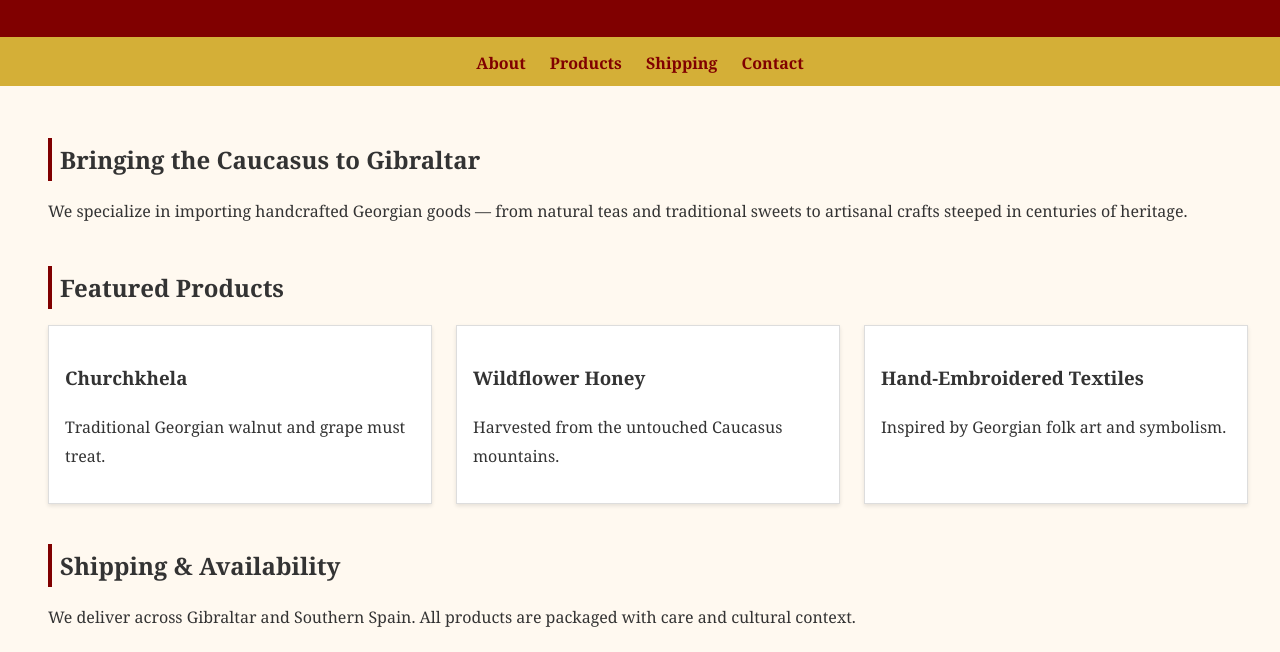
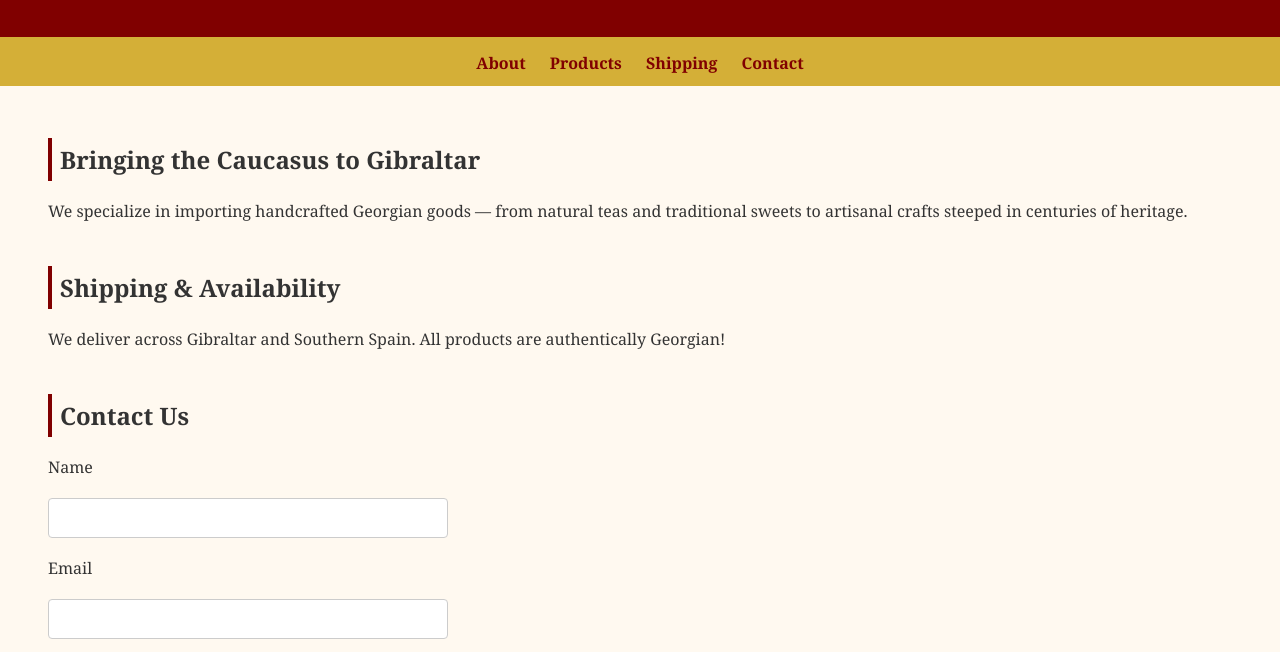
Before and after one commit to catlikesice/GeorgiaGibraltar, a plain HTML site: page index.html in a window 1280 px wide. Shown: the part 127-779 px from the top of the page. Drawn offline with Linux system fonts and the light colour scheme.

Commit message:
Update index.html
removed featured products

```diff
--- a/index.html
+++ b/index.html
@@ -27,27 +27,9 @@
       <p>We specialize in importing handcrafted Georgian goods — from natural teas and traditional sweets to artisanal crafts steeped in centuries of heritage.</p>
     </section>
 
-    <section id="products">
-      <h2>Featured Products</h2>
-      <div class="product-list">
-        <div class="product">
-          <h3>Churchkhela</h3>
-          <p>Traditional Georgian walnut and grape must treat.</p>
-        </div>
-        <div class="product">
-          <h3>Wildflower Honey</h3>
-          <p>Harvested from the untouched Caucasus mountains.</p>
-        </div>
-        <div class="product">
-          <h3>Hand-Embroidered Textiles</h3>
-          <p>Inspired by Georgian folk art and symbolism.</p>
-        </div>
-      </div>
-    </section>
-
     <section id="shipping">
       <h2>Shipping & Availability</h2>
-      <p>We deliver across Gibraltar and Southern Spain. All products are packaged with care and cultural context.</p>
+      <p>We deliver across Gibraltar and Southern Spain. All products are authentically Georgian!</p>
     </section>
 
     <section id="contact">
```
